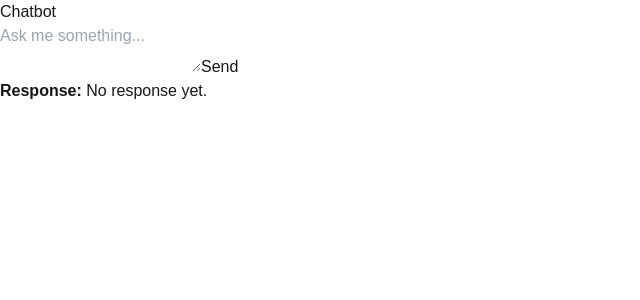
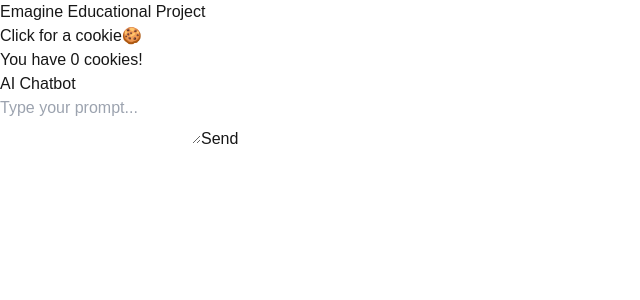
Before and after one commit to Bdonah/Imagine-proj, a Next.js app: page / in a window 1280 px wide. Shown: the top 300 px of the page, without its empty margins (0-640 px from the left). Built offline with nearby package versions, Linux system fonts and the light colour scheme.

Commit message:
fix: fix the front end of the AI chatbot

```diff
--- a/src/app/api/ollama/route.ts
+++ b/src/app/api/ollama/route.ts
@@ -14,7 +14,7 @@ export async function POST(req: Request) {
       method: "POST",
       headers: { "Content-Type": "application/json" },
       body: JSON.stringify({
-        model: "llama3",
+        model: "llama3", // Make sure it's installed
         prompt: prompt,
         stream: false,
       }),
--- a/src/app/page.tsx
+++ b/src/app/page.tsx
@@ -2,13 +2,42 @@
 
 import { useState } from "react";
 
-export default function HomePage() {
+export default function Home() {
+  return (
+    <>
+      <h1 className="text-2xl text-center">Emagine Educational Project</h1>
+      <ClickCounter />
+      <OllamaChat />
+    </>
+  );
+}
+
+function ClickCounter() {
+  const [count, setCount] = useState(0);
+
+  return (
+    <div className="flex flex-col items-center text-center mt-4">
+      <button
+        className="w-44 h-44 bg-[#D2B48C] text-black text-3xl font-sans rounded-full flex items-center justify-center shadow-md hover:bg-[#C2A178]"
+        onClick={() => setCount(count + 1)}
+      >
+        Click for a cookie🍪
+      </button>
+      <h1 className="text-4xl mt-4">You have {count} cookies!</h1>
+    </div>
+  );
+}
+
+function OllamaChat() {
   const [prompt, setPrompt] = useState("");
   const [response, setResponse] = useState("");
   const [loading, setLoading] = useState(false);
 
-  async function handleSend() {
-    if (!prompt) return;
+  const sendPrompt = async () => {
+    if (!prompt.trim()) {
+      alert("Please enter a prompt!");
+      return;
+    }
 
     setLoading(true);
     setResponse("");
@@ -20,39 +49,40 @@ export default function HomePage() {
         body: JSON.stringify({ prompt }),
       });
 
-      if (!res.ok) throw new Error("Failed to fetch response");
+      if (!res.ok) {
+        throw new Error(`Server error: ${res.status}`);
+      }
 
       const data = await res.json();
-      setResponse(data.response);
+      setResponse(data.response || "⚠️ No response received.");
     } catch (error) {
-      setResponse("Error fetching response");
-      console.error(error);
+      if (error instanceof Error) {
+        setResponse(`⚠️ Error: ${error.message}`);
+      } else {
+        setResponse("⚠️ An unknown error occurred.");
       }
-
+    } finally {
       setLoading(false);
     }
+  };
 
   return (
-    <main className="flex min-h-screen flex-col items-center justify-center p-4">
-      <div className="p-4 max-w-lg mx-auto">
-        <h1 className="text-2xl font-bold mb-4">Chatbot</h1>
+    <div className="p-4 text-center">
+      <h2 className="text-xl mt-6 text-white">AI Chatbot</h2>
       <textarea
-          className="w-full p-2 border rounded"
-          placeholder="Ask me something..."
+        className="border p-2 w-full h-32 bg-white text-black rounded-md"
         value={prompt}
         onChange={(e) => setPrompt(e.target.value)}
+        placeholder="Type your prompt..."
       />
       <button
-          onClick={handleSend}
+        onClick={sendPrompt}
+        className="mt-2 p-2 bg-blue-500 text-white rounded-md hover:bg-blue-700"
         disabled={loading}
-          className="mt-2 p-2 bg-blue-500 text-white rounded"
       >
-          {loading ? "Thinking..." : "Send"}
+        {loading ? "Generating..." : "Send"}
       </button>
-        <div className="mt-4 p-2 border rounded">
-          <strong>Response:</strong> {response || "No response yet."}
+      <div className="mt-4 p-2 border text-white">{response}</div>
     </div>
-      </div>
-    </main>
   );
 }
```
Lines whose indentation alone changed are shown as unchanged.
